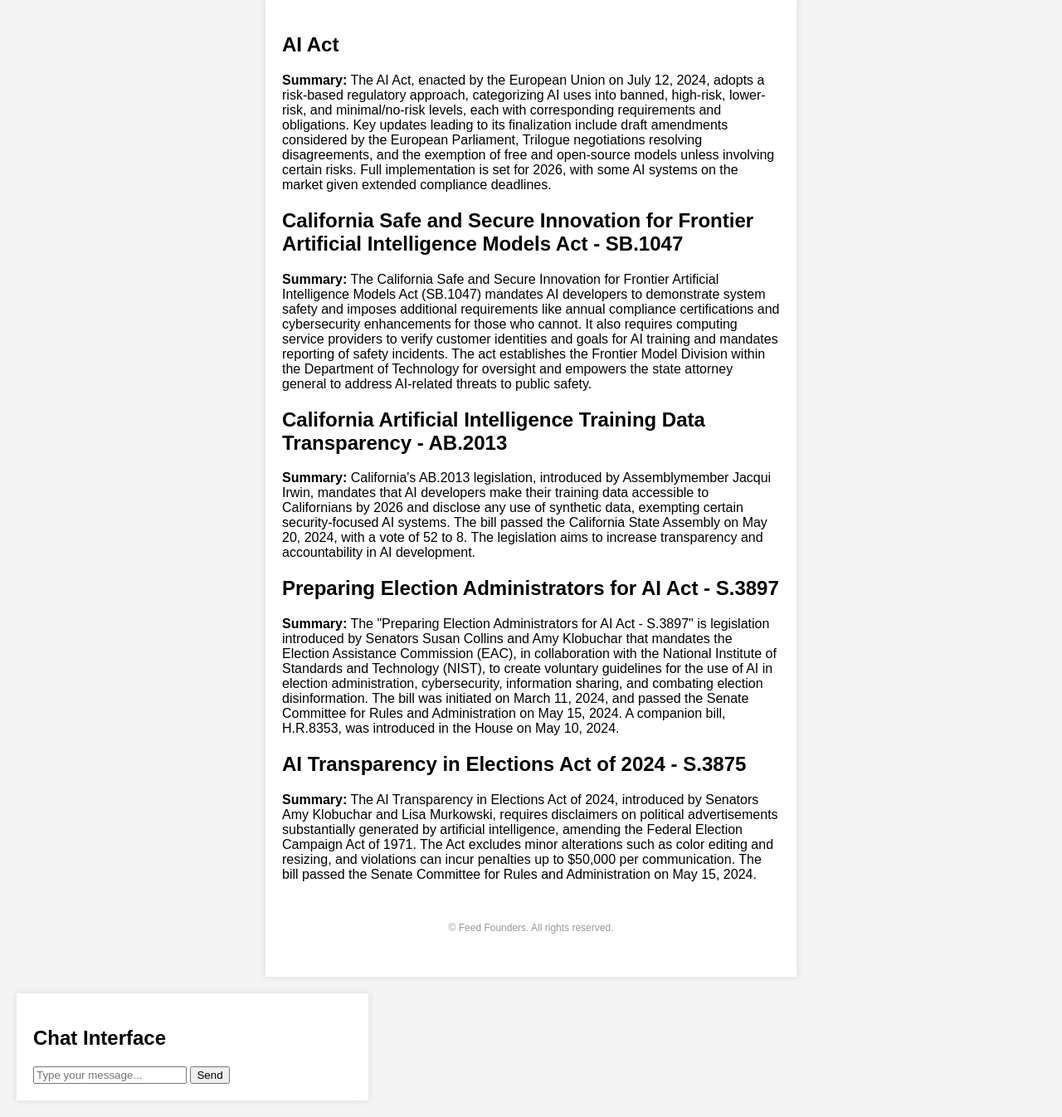
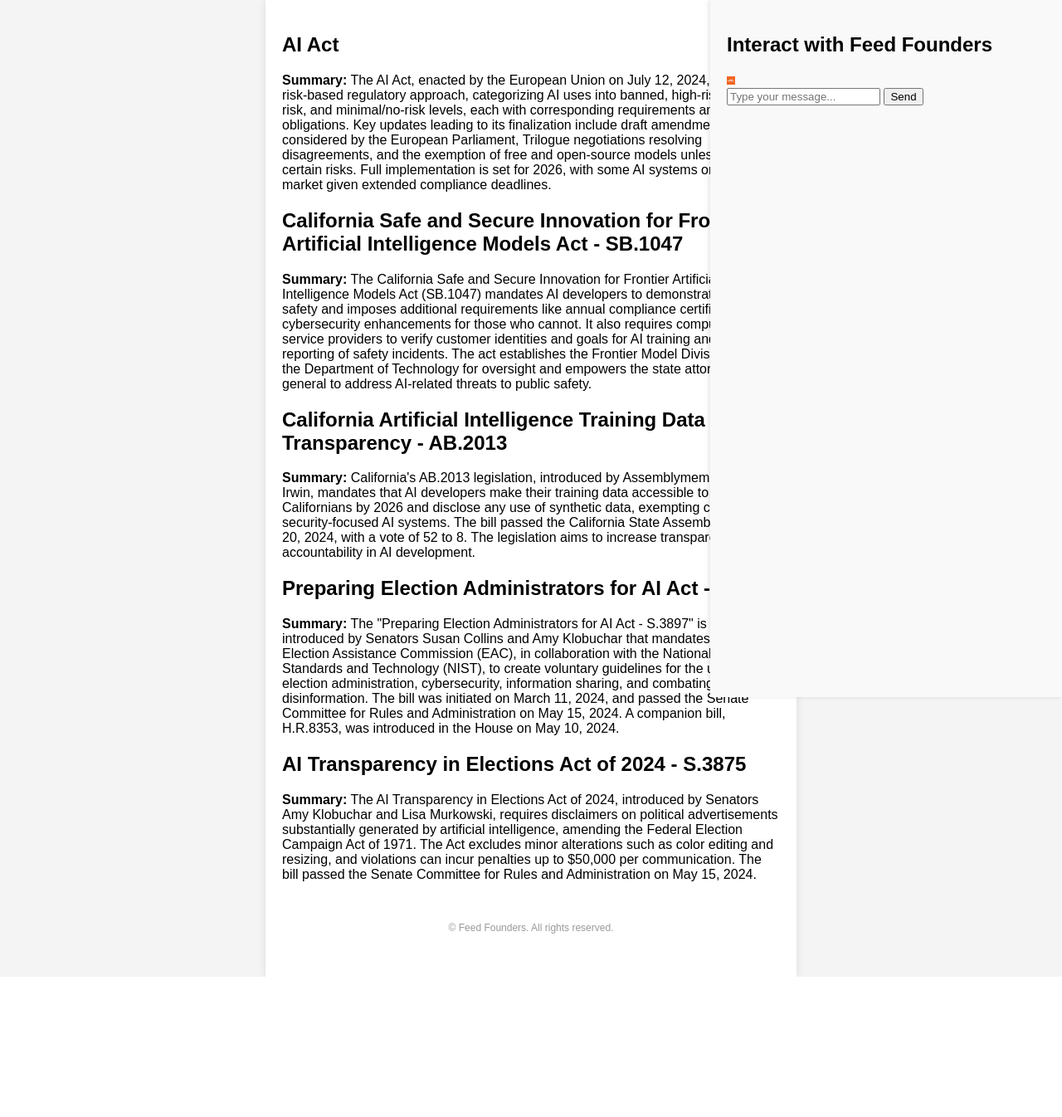
Before and after one commit to heeyunjeon/feedfounders, a Flask app: page /interact in a window 1280 px wide. Shown: the whole page at 83% size. After the commit the page ends 1177 px from the top, so only its background shows below. Run offline with Flask 3, Linux system fonts and the light colour scheme; data comes from the database, SQL or seed files in the repository.

Commit message:
edit chat

```diff
--- a/templates/interact.html
+++ b/templates/interact.html
@@ -10,9 +10,11 @@
             margin: 0;
             padding: 0;
             background-color: #f4f4f4;
+            display: flex;
+            justify-content: space-between;
         }
         .container {
-            width: 100%;
+            width: 70%;
             max-width: 600px;
             margin: 0 auto;
             background-color: #ffffff;
@@ -21,10 +23,18 @@
         }
         .chat-container {
             width: 30%;
-            margin: 20px;
-            background-color: #ffffff;
+            position: fixed;
+            top: 0;
+            right: 0;
+            height: 100%;
+            background-color: #f9f9f9;
             padding: 20px;
-            box-shadow: 0 0 10px rgba(0, 0, 0, 0.1);
+            box-shadow: -2px 0 5px rgba(0, 0, 0, 0.1);
+            overflow-y: auto;
+        }
+        .chat-container img {
+            height: 10px;
+            width: 10px;
         }
         .policy {
             border-bottom: 1px solid #e0e0e0;
@@ -65,7 +75,8 @@
         </div>
     </div>
     <div class="chat-container">
-        <h2>Chat Interface</h2>
+        <h2>Interact with Feed Founders</h2>
+        <img src="{{ url_for('static', filename='images/logo.png') }}" alt="Logo">
         <div id="chat-messages"></div>
         <input type="text" id="user-input" placeholder="Type your message...">
         <button onclick="sendMessage()">Send</button>
```
